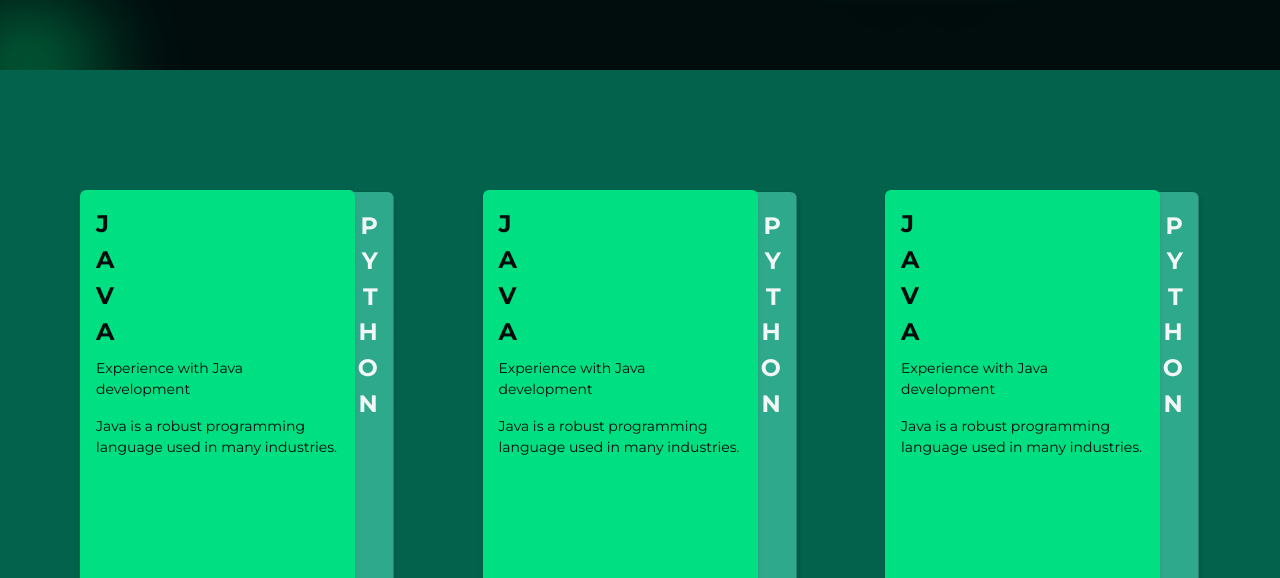
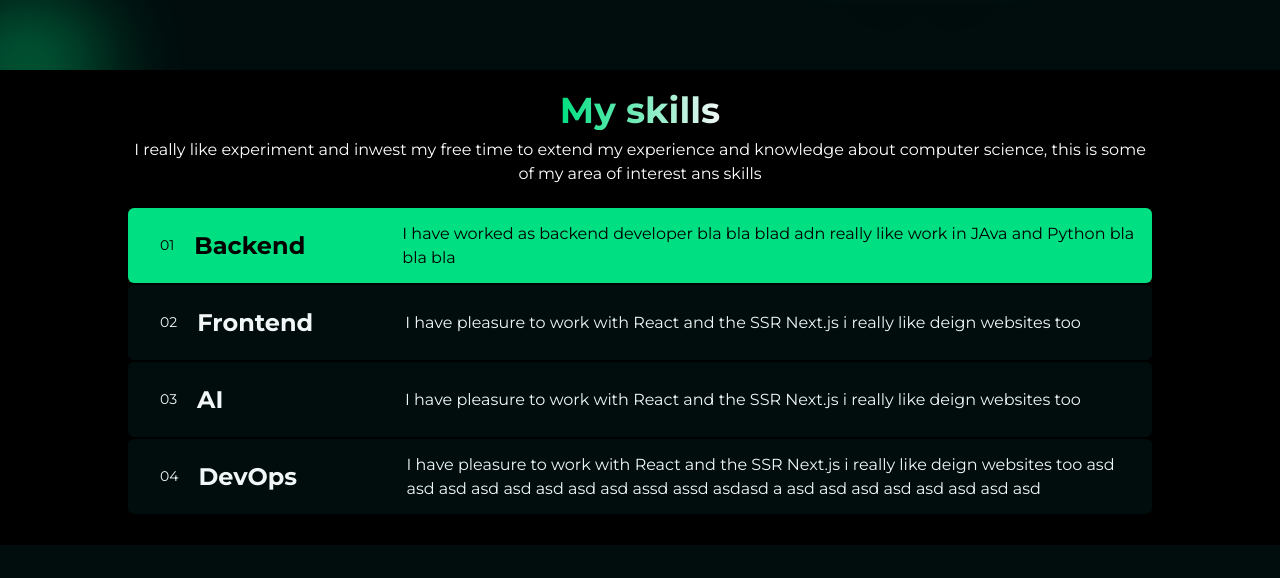
Before and after one commit to benhus8/benedykt-the-dev, a Next.js app in the folder frontend/: page /en in a window 1280 px wide. Shown: the part 374-952 px from the top of the page. Built offline with nearby package versions, Linux system fonts and the light colour scheme.

Commit message:
extend page with my skills section

```diff
--- a/frontend/app/[locale]/page.jsx
+++ b/frontend/app/[locale]/page.jsx
@@ -2,6 +2,7 @@ import Transition from "@/components/animated/Transition";
 import { useTranslations } from 'next-intl';
 import Me from "./_components/Me";
 import StackSection from "@/app/[locale]/_components/Stack";
+import {MySkills} from "@/app/[locale]/_components/MySkills";
 
 export default function Home() {
   const t = useTranslations("Home.Hero");
@@ -13,9 +14,13 @@ export default function Home() {
                   <Me/>
               </div>
           </section>
+          <section>
+              <MySkills/>
+          </section>
           <section id="stack">
               <StackSection/>
           </section>
+
       </Transition>
   );
 }
```
